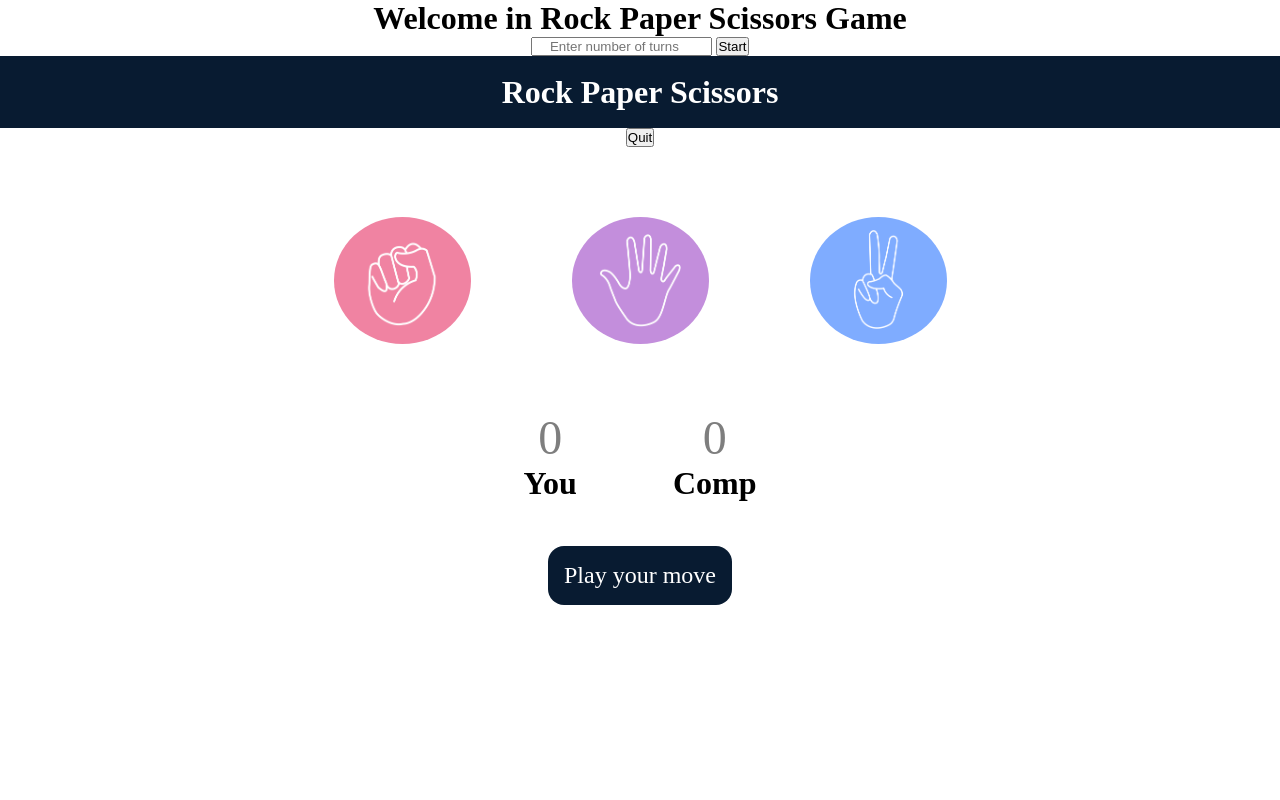
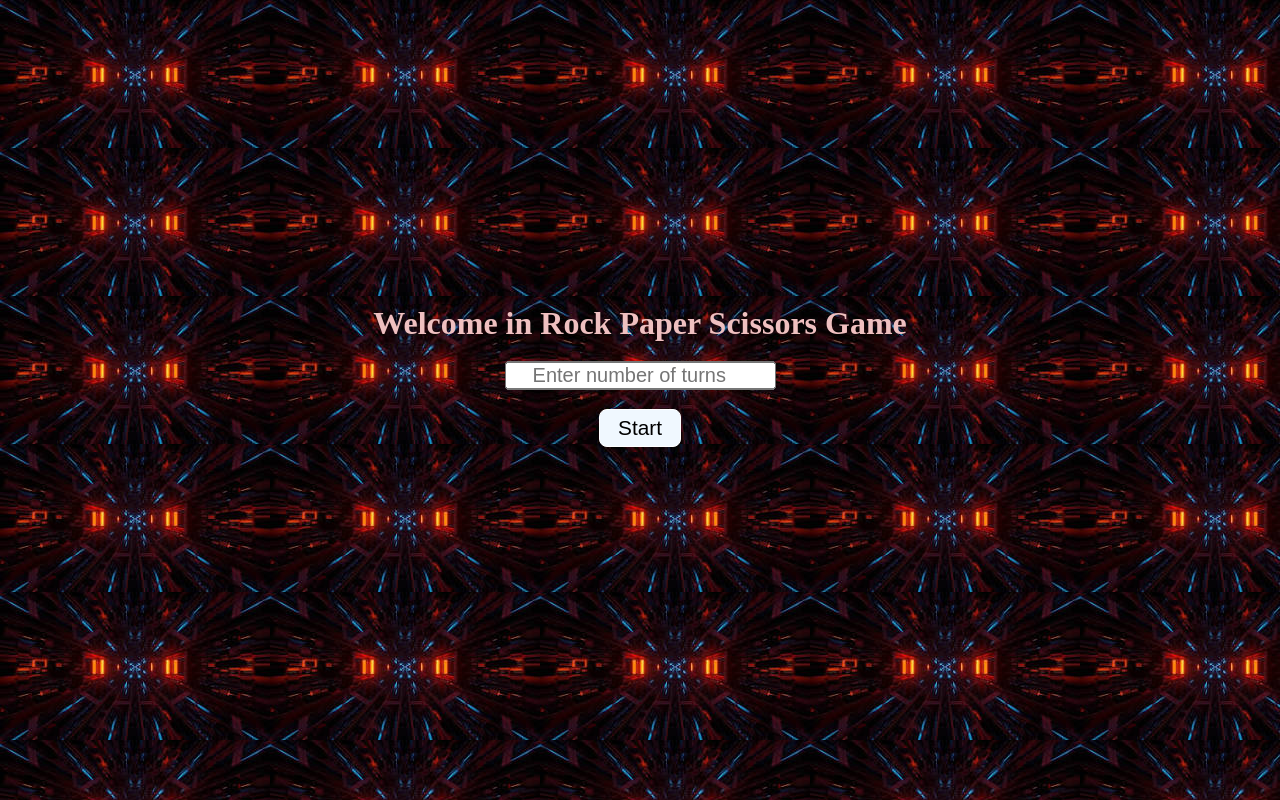
Before and after one commit to Shivanshu34/Rock-Paper-Scissors, a plain HTML site: page index.html in a window 1280 px wide. Drawn offline with Linux system fonts and the light colour scheme.

Commit message:
Update style.css

```diff
--- a/style.css
+++ b/style.css
@@ -72,3 +72,66 @@ img{
     padding : 1rem;
     border-radius : 1rem;
 }
+
+.front{
+    height : 100vh;
+    width : 100%;
+    opacity : 1;
+    display: flex;
+    justify-content: center;
+    align-items : center;
+    flex-wrap : wrap;
+    flex-direction: column;
+    gap : 1.5rem;
+    background-image: url("cool_back.jpeg");
+    position : absolute;
+    transition : width 1s ease-in;
+    z-index: 2;
+}
+
+.front-h{
+    color : #efc0c0;
+}
+
+.front-inp{
+    transform : scale(1.5);
+}
+
+.front-inp:hover{
+    box-shadow : 2px 2px 7px #819081;
+}
+
+.front-b{
+    padding : 0.4rem 1.1rem;
+    border-radius : 8px;
+    border : 1px solid white;
+    font-size : 1.3rem;
+    background-color: aliceblue;
+}
+
+.front-b:hover{
+    box-shadow : 2px 2px 7px #819081;
+}
+
+.front-p{
+    margin-top : 1.5rem;
+    color : red;
+    font-size : 1.5rem;
+    background-color: white;
+    padding : 0 0.5rem;
+}
+
+.quit{
+    padding : 0.3rem 1rem;
+    border-radius : 8px;
+    border : 1px solid black;
+    font-size : 1.3rem;
+    background-color: rgb(200, 138, 138);
+    position : fixed;
+    margin-top : 0.13rem;
+    margin-left: 35rem;
+}
+
+.quit:hover{
+    box-shadow : 2px 2px 7px #819081;
+}
```
